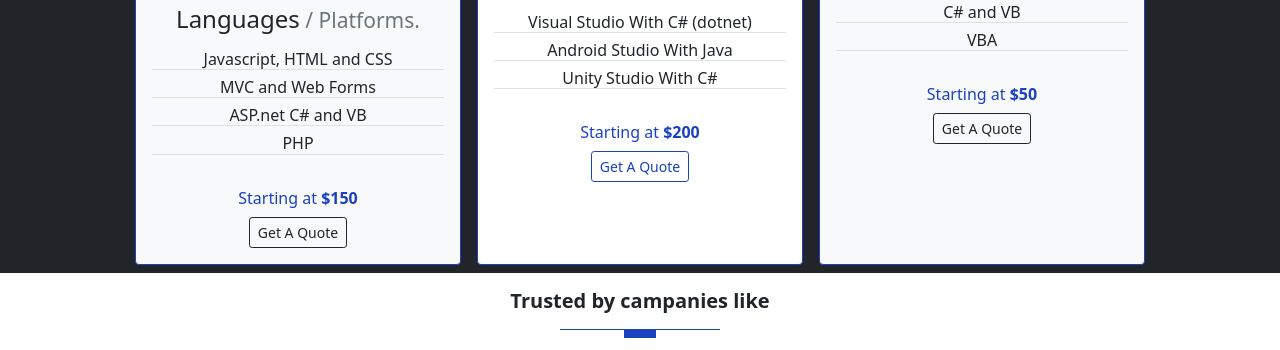
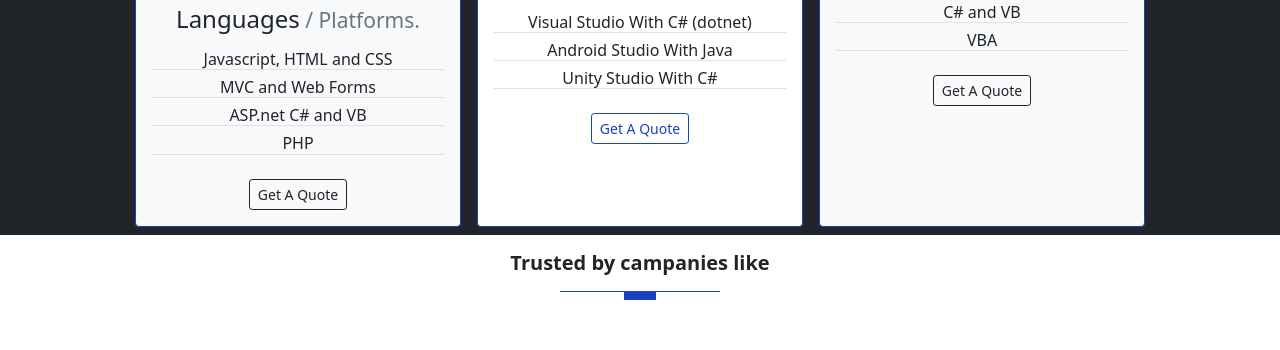
Before and after one commit to chudisoft/Chudisoft-Portfolio, a website: page index.html in a window 1280 px wide. Shown: the part 1737-2087 px from the top of the page. Drawn offline with Linux system fonts and the light colour scheme; files that its build step writes are made by us from their sources; files whose address does not match are found by name.

Commit message:
Remove unecessary contents

```diff
--- a/index.html
+++ b/index.html
@@ -147,9 +147,6 @@
                             <li class="border-bottom h6">ASP.net C# and VB</li>
                             <li class="border-bottom h6">PHP</li>
                         </ul>
-                        <div class="col-form-label text-primary" id="dVal1">
-                            Starting at <strong>$150</strong>
-                        </div>
                         <button type="button" class="btn btn-sm btn-block btn-outline-dark" onclick="window.open('https://tawk.to/chat/5faa95ad8e1c140c2abca796/default', '_blank')">
                           Get A Quote
                         </button>
@@ -184,9 +181,6 @@
                             <li class="border-bottom h6">Android Studio With Java</li>
                             <li class="border-bottom h6">Unity Studio With C#</li>
                         </ul>
-                        <div class="col-form-label text-primary" id="dVal2">
-                            Starting at <strong>$200</strong>
-                        </div>
                         <button type="button" class="btn btn-sm btn-block btn-outline-primary" onclick="window.open('https://tawk.to/chat/5faa95ad8e1c140c2abca796/default', '_blank')">
                             Get A Quote
                         </button>
@@ -218,9 +212,6 @@
                             <li class="border-bottom h6">C# and VB</li>
                             <li class="border-bottom h6">VBA</li>
                         </ul>
-                        <div class="price-range col-form-label text-primary" id="dVal3">
-                            Starting at <strong>$50</strong>
-                        </div>
                         <button type="button" class="btn btn-sm btn-block btn-outline-dark" onclick="window.open('https://tawk.to/chat/5faa95ad8e1c140c2abca796/default', '_blank')">
                             Get A Quote
                         </button>
```
